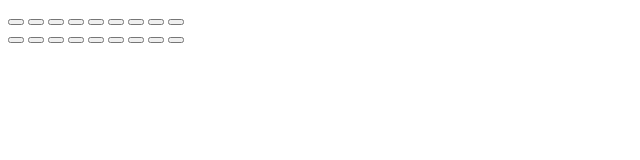
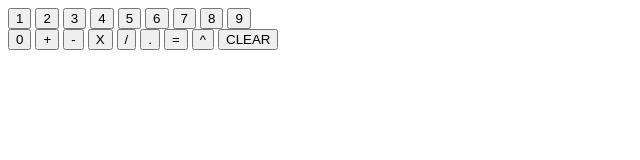
Before and after one commit to denisdelaki/simplecalculator, a plain HTML site: page index.html in a window 1280 px wide. Shown: the whole page, without its empty margins (0-640 px from the left). Drawn offline with Linux system fonts and the light colour scheme.

Commit message:
defined the classes of the calulator and the button container

```diff
--- a/index.html
+++ b/index.html
@@ -5,32 +5,34 @@
     <meta http-equiv="X-UA-Compatible" content="IE=edge" />
     <meta name="viewport" content="width=device-width, initial-scale=1.0" />
     <title>CALCULATOR</title>
+    <link rel="stylesheet" href="./assets/style.css" />
+    <script src="./assets/script.js"></script>
   </head>
   <body>
     <div class="calculator">
-      <div></div>
+      <div class="screen"></div>
       <div class="buttons">
         <div class="numbers">
-          <button></button>
-          <button></button>
-          <button></button>
-          <button></button>
-          <button></button>
-          <button></button>
-          <button></button>
-          <button></button>
-          <button></button>
+          <button>1</button>
+          <button>2</button>
+          <button>3</button>
+          <button>4</button>
+          <button>5</button>
+          <button>6</button>
+          <button>7</button>
+          <button>8</button>
+          <button>9</button>
         </div>
         <div class="operators">
-          <button></button>
-          <button></button>
-          <button></button>
-          <button></button>
-          <button></button>
-          <button></button>
-          <button></button>
-          <button></button>
-          <button></button>
+          <button>0</button>
+          <button>+</button>
+          <button>-</button>
+          <button>X</button>
+          <button>/</button>
+          <button>.</button>
+          <button>=</button>
+          <button>^</button>
+          <button>CLEAR</button>
         </div>
       </div>
     </div>
```
